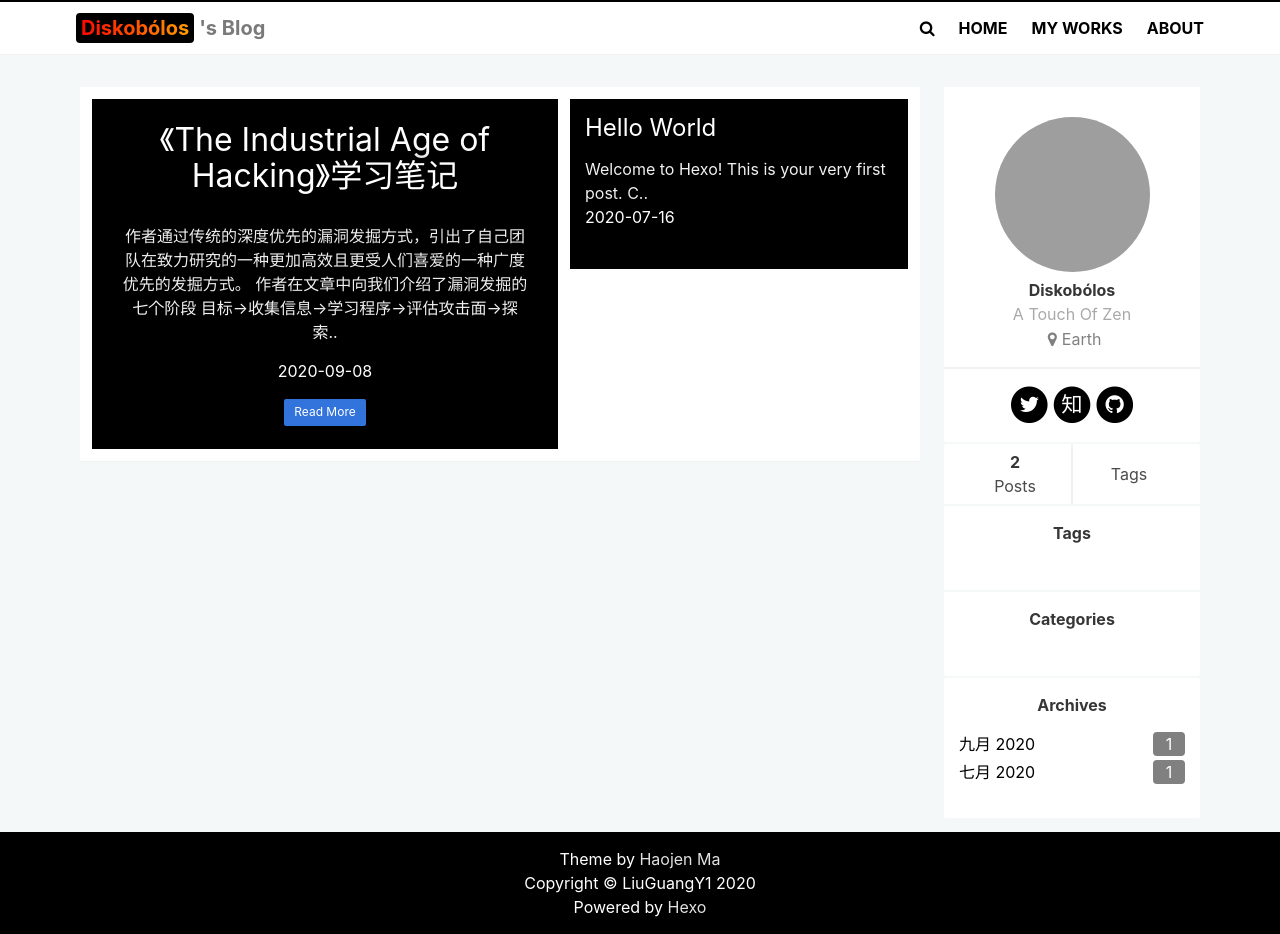
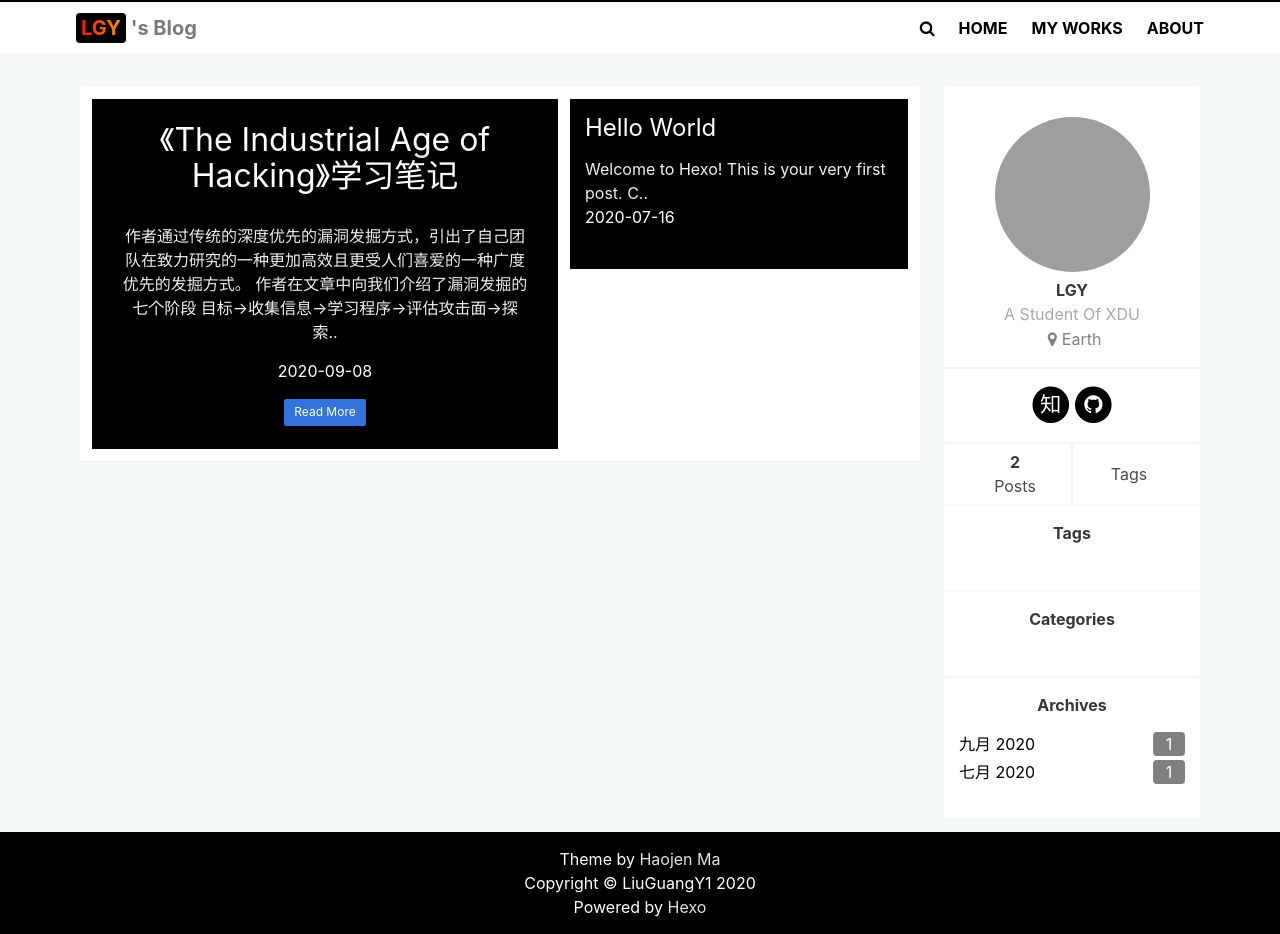
Before and after one commit to LiuGYi/LiuGYi.github.io, a plain HTML site: page index.html in a window 1280 px wide. Drawn offline with nearby package versions, Linux system fonts and the light colour scheme; grey boxes are pictures that could not be loaded.

Commit message:
Site updated: 2020-10-20 13:20:48

```diff
--- a/index.html
+++ b/index.html
@@ -48,7 +48,7 @@
     <nav class="nav">
          <div class="nav-left">
             <a href="/" class="nav-item" style="font-size: 20px;">
-              <span class="logo">Diskobólos</span>'s Blog
+              <span class="logo">LGY</span>'s Blog
             </a>
          </div>
         <div class="nav-center is-hidden position-relative" id="search_container">
@@ -327,8 +327,8 @@
                 <img class="avatar" src="https://cdn2.iconfinder.com/data/icons/rcons-user/32/male-shadow-circle-512.png">
             </header>
             <section class="has-text-centered">
-                <h3><strong>Diskobólos</strong></h3>
-                <p class="sub-title">A Touch Of Zen</p>
+                <h3><strong>LGY</strong></h3>
+                <p class="sub-title">A Student Of XDU</p>
 
                 <p class="is-flex center" style=" color: gray">
                     <i class="fa fa-map-marker" style="padding: 5px"></i>
@@ -341,15 +341,6 @@
             <ul class="sns-container justify-center is-flex has-padding">
 
 
-
-                <li>
-                    <a target="_blank" href="https://twitter.com/ehazon">
-                                        <span class="fa-stack fa-lg">
-                                            <i class="fa fa-circle fa-stack-2x"></i>
-                                            <i class="fa fa-twitter fa-stack-1x fa-inverse"></i>
-                                        </span>
-                    </a>
-                </li>
 
 
 
@@ -369,7 +360,7 @@
 
 
                 <li>
-                    <a target="_blank" href="https://github.com/haojen">
+                    <a target="_blank" href="https://github.com/LiuGYi">
                                         <span class="fa-stack fa-lg">
                                             <i class="fa fa-circle fa-stack-2x"></i>
                                             <i class="fa fa-github fa-stack-1x fa-inverse"></i>
```
Also changed, not shown: 2020/07/16/hello-world/index.html (+2 -2 lines), 2020/09/08/Hacking》学习笔记/index.html (+2 -2 lines), archives/2020/07/index.html (+1 -1 lines), archives/2020/09/index.html (+1 -1 lines), archives/2020/index.html (+1 -1 lines), archives/index.html (+1 -1 lines).
